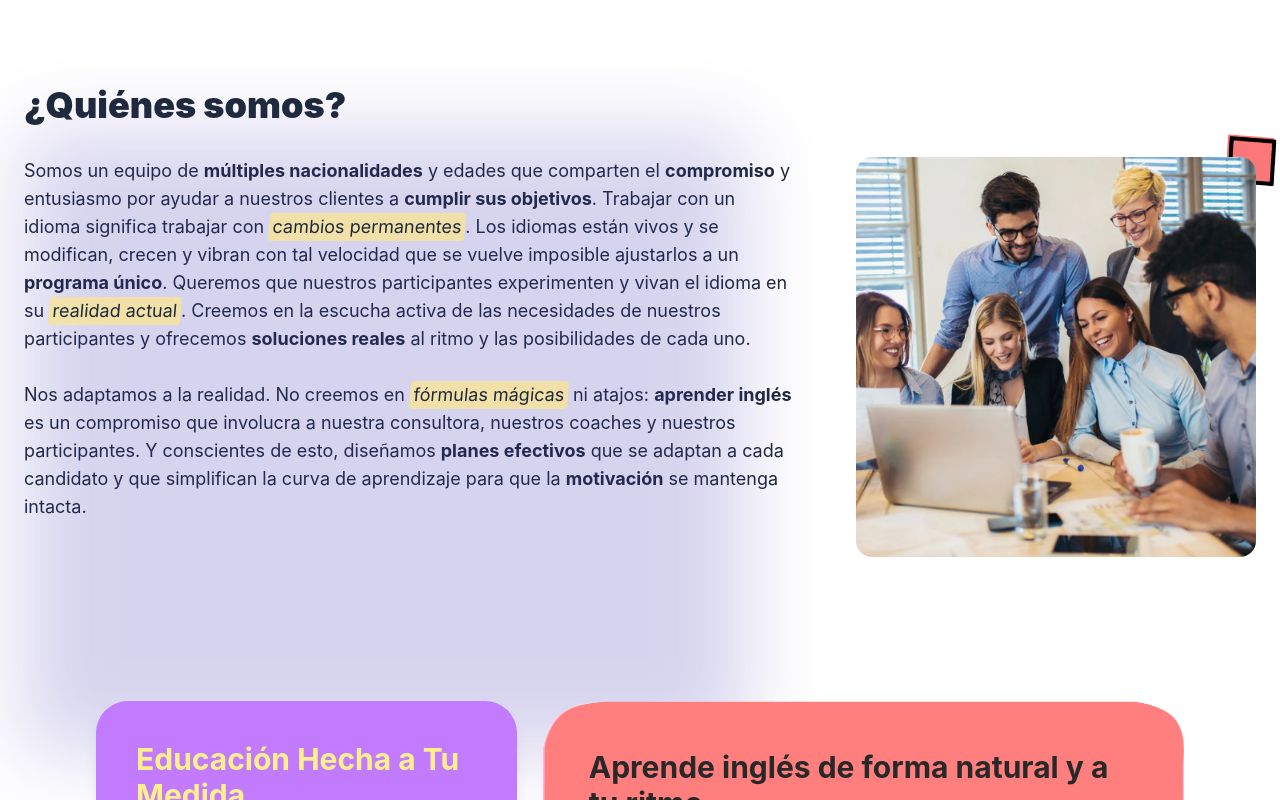
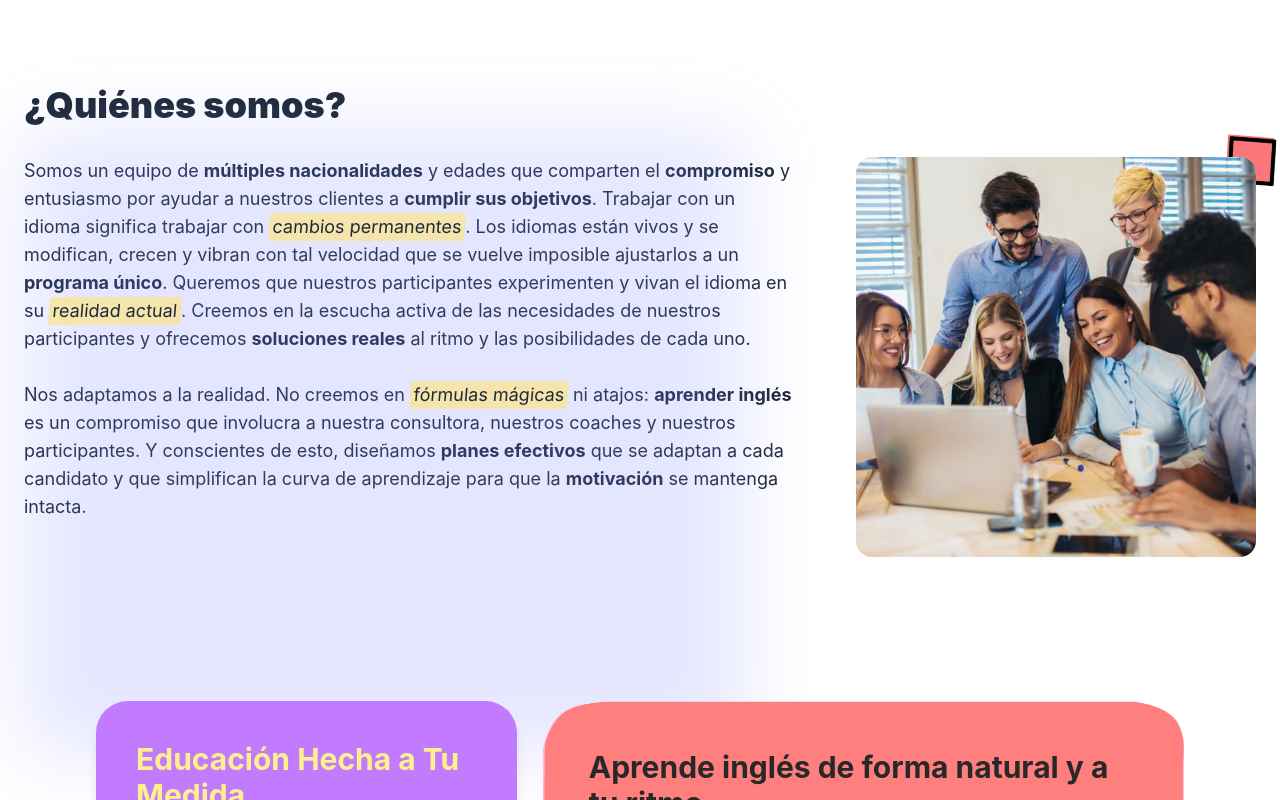
Before and after one commit to EngelFreites/official-english-web, a React (Vite) app: page / in a window 1280 px wide. Shown: the part 1040-1840 px from the top of the page. Built offline with nearby package versions, Linux system fonts and the light colour scheme.

Commit message:
style: change shadow

```diff
--- a/src/component/WeAre/WeAre.jsx
+++ b/src/component/WeAre/WeAre.jsx
@@ -6,7 +6,7 @@ export default function WeAre() {
       <Title>¿Quiénes somos?</Title>
 
       <div className="flex gap-16 relative">
-        <div class="absolute -top-6 left-0 w-[720px] h-[620px] bg-indigo-800 opacity-20 blur-2xl"></div>
+        <div class="absolute -top-6 left-0 w-[720px] h-[620px] bg-indigo-400 opacity-20 blur-2xl"></div>
         <p className="text-lg text-gray-800 whitespace-pre-line">
           Somos un equipo de <strong>múltiples nacionalidades</strong> y edades
           que comparten el <strong>compromiso</strong> y entusiasmo por ayudar a
```
